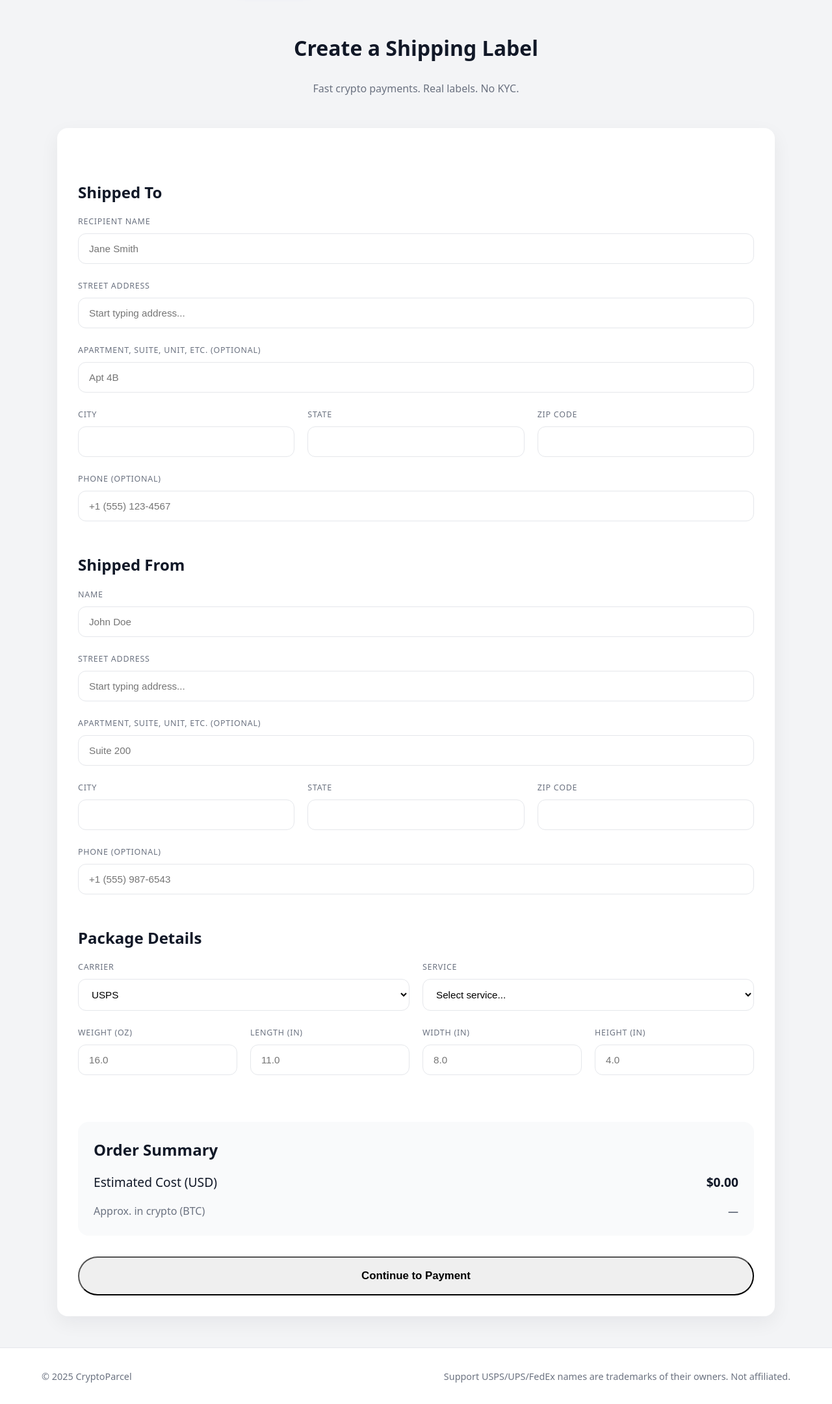
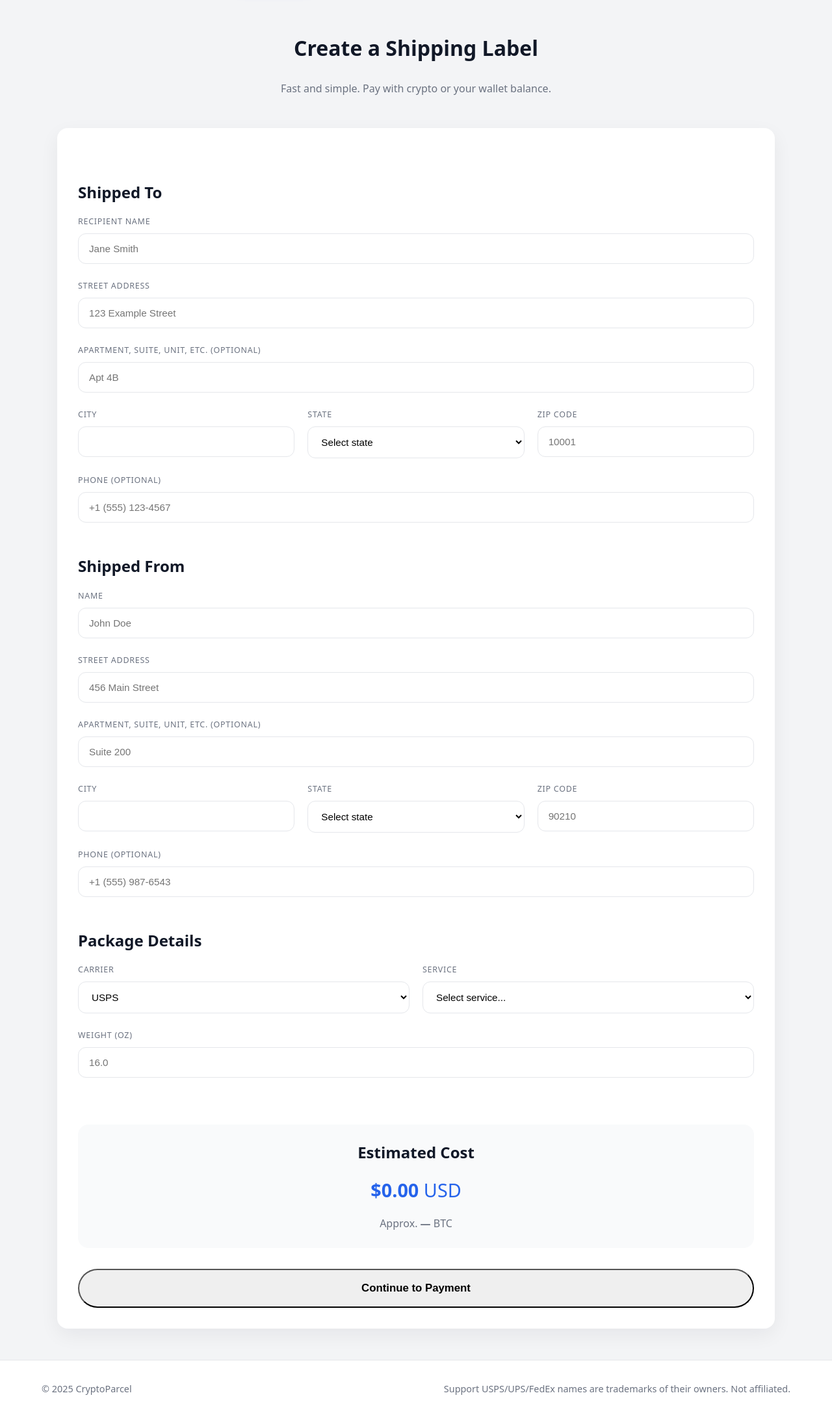
Before and after one commit to cryptoparcel/cryptoparcel_finish, a Flask app: page /create-label in a window 1280 px wide. Shown: the part 79-2239 px from the top of the page at 65% size. Before the commit the page ends 2206 px from the top, so only its background shows below. Run offline with Flask 3, Linux system fonts and the light colour scheme; a user stored in the database is signed in; some libraries are stand-ins or nearby versions.

Commit message:
Update create_label.html

```diff
--- a/templates/create_label.html
+++ b/templates/create_label.html
@@ -5,7 +5,7 @@
   <div class="container">
     <div style="text-align: center; margin-bottom: 48px;">
       <h1>Create a Shipping Label</h1>
-      <p>Fast crypto payments. Real labels. No KYC.</p>
+      <p>Fast and simple. Pay with crypto or your wallet balance.</p>
     </div>
 
     <form method="POST" class="cp-form-card">
@@ -18,7 +18,7 @@
 
       <div class="cp-field-group">
         <label>Street Address</label>
-        <input type="text" id="to_street" name="to_address" required placeholder="Start typing address..." autocomplete="off">
+        <input type="text" name="to_address" required placeholder="123 Example Street">
       </div>
 
       <div class="cp-field-group">
@@ -29,15 +29,67 @@
       <div class="cp-field-grid">
         <div class="cp-field-group">
           <label>City</label>
-          <input type="text" id="to_city" name="to_city" required readonly>
+          <input type="text" name="to_city" required>
         </div>
         <div class="cp-field-group">
           <label>State</label>
-          <input type="text" id="to_state" name="to_state" required readonly>
+          <select name="to_state" required>
+            <option value="">Select state</option>
+            <option value="AL">Alabama</option>
+            <option value="AK">Alaska</option>
+            <option value="AZ">Arizona</option>
+            <option value="AR">Arkansas</option>
+            <option value="CA">California</option>
+            <option value="CO">Colorado</option>
+            <option value="CT">Connecticut</option>
+            <option value="DE">Delaware</option>
+            <option value="FL">Florida</option>
+            <option value="GA">Georgia</option>
+            <option value="HI">Hawaii</option>
+            <option value="ID">Idaho</option>
+            <option value="IL">Illinois</option>
+            <option value="IN">Indiana</option>
+            <option value="IA">Iowa</option>
+            <option value="KS">Kansas</option>
+            <option value="KY">Kentucky</option>
+            <option value="LA">Louisiana</option>
+            <option value="ME">Maine</option>
+            <option value="MD">Maryland</option>
+            <option value="MA">Massachusetts</option>
+            <option value="MI">Michigan</option>
+            <option value="MN">Minnesota</option>
+            <option value="MS">Mississippi</option>
+            <option value="MO">Missouri</option>
+            <option value="MT">Montana</option>
+            <option value="NE">Nebraska</option>
+            <option value="NV">Nevada</option>
+            <option value="NH">New Hampshire</option>
+            <option value="NJ">New Jersey</option>
+            <option value="NM">New Mexico</option>
+            <option value="NY">New York</option>
+            <option value="NC">North Carolina</option>
+            <option value="ND">North Dakota</option>
+            <option value="OH">Ohio</option>
+            <option value="OK">Oklahoma</option>
+            <option value="OR">Oregon</option>
+            <option value="PA">Pennsylvania</option>
+            <option value="RI">Rhode Island</option>
+            <option value="SC">South Carolina</option>
+            <option value="SD">South Dakota</option>
+            <option value="TN">Tennessee</option>
+            <option value="TX">Texas</option>
+            <option value="UT">Utah</option>
+            <option value="VT">Vermont</option>
+            <option value="VA">Virginia</option>
+            <option value="WA">Washington</option>
+            <option value="WV">West Virginia</option>
+            <option value="WI">Wisconsin</option>
+            <option value="WY">Wyoming</option>
+          </select>
         </div>
         <div class="cp-field-group">
           <label>ZIP Code</label>
-          <input type="text" id="to_zip" name="to_zip" required readonly>
+          <input type="text" name="to_zip" required placeholder="10001">
         </div>
       </div>
 
@@ -55,7 +107,7 @@
 
       <div class="cp-field-group">
         <label>Street Address</label>
-        <input type="text" id="from_street" name="from_address" required placeholder="Start typing address..." autocomplete="off">
+        <input type="text" name="from_address" required placeholder="456 Main Street">
       </div>
 
       <div class="cp-field-group">
@@ -66,15 +118,20 @@
       <div class="cp-field-grid">
         <div class="cp-field-group">
           <label>City</label>
-          <input type="text" id="from_city" name="from_city" required readonly>
+          <input type="text" name="from_city" required>
         </div>
         <div class="cp-field-group">
           <label>State</label>
-          <input type="text" id="from_state" name="from_state" required readonly>
+          <select name="from_state" required>
+            <option value="">Select state</option>
+            <option value="AL">Alabama</option>
+            <!-- Repeat the same state list as above -->
+            <option value="WY">Wyoming</option>
+          </select>
         </div>
         <div class="cp-field-group">
           <label>ZIP Code</label>
-          <input type="text" id="from_zip" name="from_zip" required readonly>
+          <input type="text" name="from_zip" required placeholder="90210">
         </div>
       </div>
 
@@ -88,7 +145,7 @@
       <div class="cp-field-grid">
         <div class="cp-field-group">
           <label>Carrier</label>
-          <select name="carrier" id="carrier">
+          <select name="carrier">
             <option value="USPS">USPS</option>
             <option value="UPS">UPS</option>
             <option value="FedEx">FedEx</option>
@@ -96,7 +153,7 @@
         </div>
         <div class="cp-field-group">
           <label>Service</label>
-          <select name="service" id="service" required>
+          <select name="service" required>
             <option value="">Select service...</option>
             <optgroup label="USPS">
               <option value="USPS Ground Advantage">Ground Advantage</option>
@@ -122,31 +179,17 @@
           <label>Weight (oz)</label>
           <input type="number" step="0.1" name="weight_oz" id="weight_oz" required placeholder="16.0">
         </div>
-        <div class="cp-field-group">
-          <label>Length (in)</label>
-          <input type="number" step="0.1" name="length_in" placeholder="11.0">
-        </div>
-        <div class="cp-field-group">
-          <label>Width (in)</label>
-          <input type="number" step="0.1" name="width_in" placeholder="8.0">
-        </div>
-        <div class="cp-field-group">
-          <label>Height (in)</label>
-          <input type="number" step="0.1" name="height_in" placeholder="4.0">
-        </div>
       </div>
 
-      <!-- Summary at Bottom -->
-      <div style="margin-top: 48px; padding: 24px; background: var(--cp-surface-soft); border-radius: var(--cp-radius-card);">
-        <h2 style="margin: 0 0 16px;">Order Summary</h2>
-        <div style="display: flex; justify-content: space-between; font-size: 1.2rem; margin-bottom: 16px;">
-          <span>Estimated Cost (USD)</span>
-          <strong id="price-usd">$0.00</strong>
-        </div>
-        <div style="display: flex; justify-content: space-between; color: var(--cp-text-muted);">
-          <span>Approx. in crypto (BTC)</span>
-          <strong id="price-btc">—</strong>
-        </div>
+      <!-- Simple Summary at Bottom -->
+      <div style="margin-top: 48px; padding: 24px; background: var(--cp-surface-soft); border-radius: var(--cp-radius-card); text-align: center;">
+        <h2 style="margin: 0 0 16px;">Estimated Cost</h2>
+        <p style="font-size: 1.8rem; margin: 0; color: var(--cp-accent);">
+          <strong id="price-usd">$0.00</strong> USD
+        </p>
+        <p style="margin: 16px 0 0; color: var(--cp-text-muted);">
+          Approx. <strong id="price-btc">—</strong> BTC
+        </p>
       </div>
 
       <button type="submit" class="cp-btn-large" id="submit-btn" style="margin-top: 32px;">
@@ -157,45 +200,7 @@
   </div>
 </section>
 
-<!-- Google Places Autocomplete -->
-<script src="https://maps.googleapis.com/maps/api/js?key=YOUR_GOOGLE_API_KEY&libraries=places"></script>
 <script>
-  function initAutocomplete() {
-    const options = {
-      componentRestrictions: { country: "us" },
-      fields: ["address_components", "geometry"],
-      types: ["address"]
-    };
-
-    const toInput = document.getElementById('to_street');
-    const fromInput = document.getElementById('from_street');
-
-    const toAutocomplete = new google.maps.places.Autocomplete(toInput, options);
-    const fromAutocomplete = new google.maps.places.Autocomplete(fromInput, options);
-
-    function fillInAddress(autocomplete, prefix) {
-      const place = autocomplete.getPlace();
-      if (!place.address_components) return;
-
-      let city = '', state = '', zip = '';
-
-      for (const component of place.address_components) {
-        const types = component.types;
-        if (types.includes("locality")) city = component.long_name;
-        if (types.includes("administrative_area_level_1")) state = component.short_name;
-        if (types.includes("postal_code")) zip = component.long_name;
-      }
-
-      document.getElementById(prefix + '_city').value = city;
-      document.getElementById(prefix + '_state').value = state;
-      document.getElementById(prefix + '_zip').value = zip;
-    }
-
-    toAutocomplete.addListener('place_changed', () => fillInAddress(toAutocomplete, 'to'));
-    fromAutocomplete.addListener('place_changed', () => fillInAddress(fromAutocomplete, 'from'));
-  }
-
-  // Price calculation
   (function() {
     const service = document.getElementById('service');
     const weightOz = document.getElementById('weight_oz');
@@ -218,9 +223,9 @@
 
       usdEl.textContent = `$${usd.toFixed(2)}`;
 
-      // Approximate crypto prices (hardcoded for demo — update with real API later)
-      const rates = { BTC: 95000, ETH: 3300, LTC: 90 };
-      const btc = (usd / rates.BTC).toFixed(6);
+      // Hardcoded approx BTC rate (update if needed)
+      const btcRate = 95000; // Approx BTC price
+      const btc = (usd / btcRate).toFixed(6);
       btcEl.textContent = `${btc} BTC`;
     }
 
@@ -228,8 +233,5 @@
     weightOz && weightOz.addEventListener('input', () => setTimeout(update, 300));
     update();
   })();
-
-  // Load Google Places when page loads
-  window.onload = initAutocomplete;
 </script>
 {% endblock %}
```
